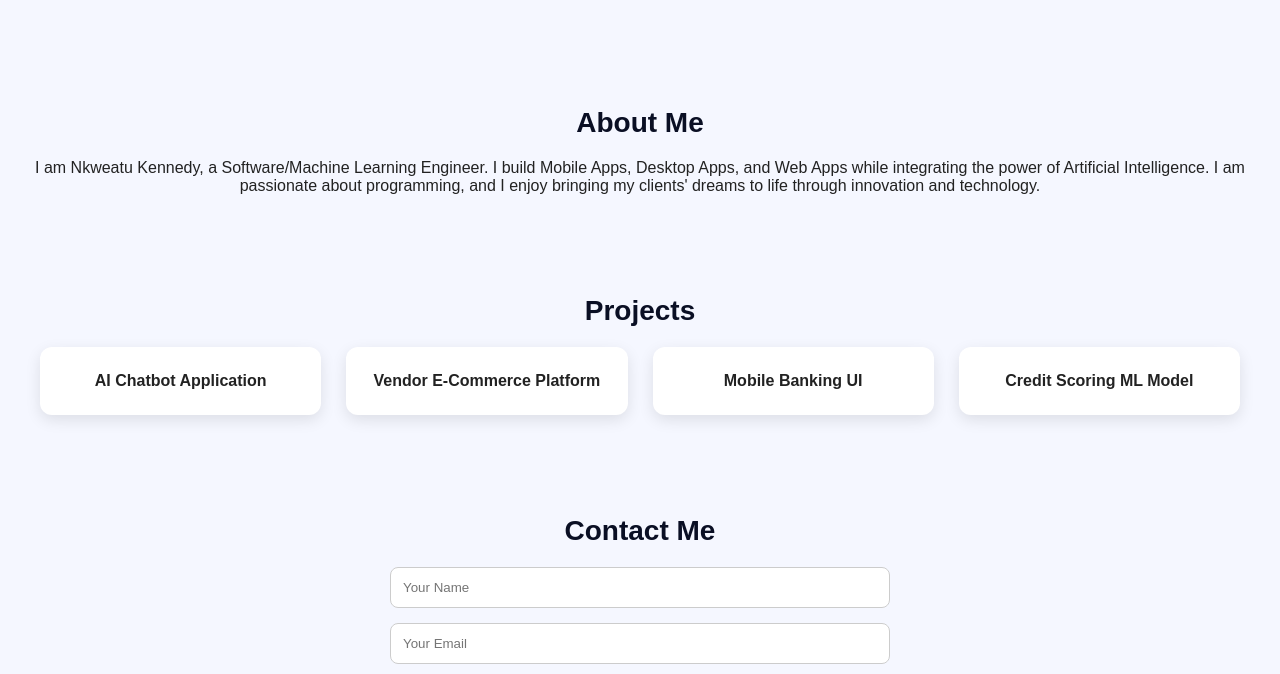
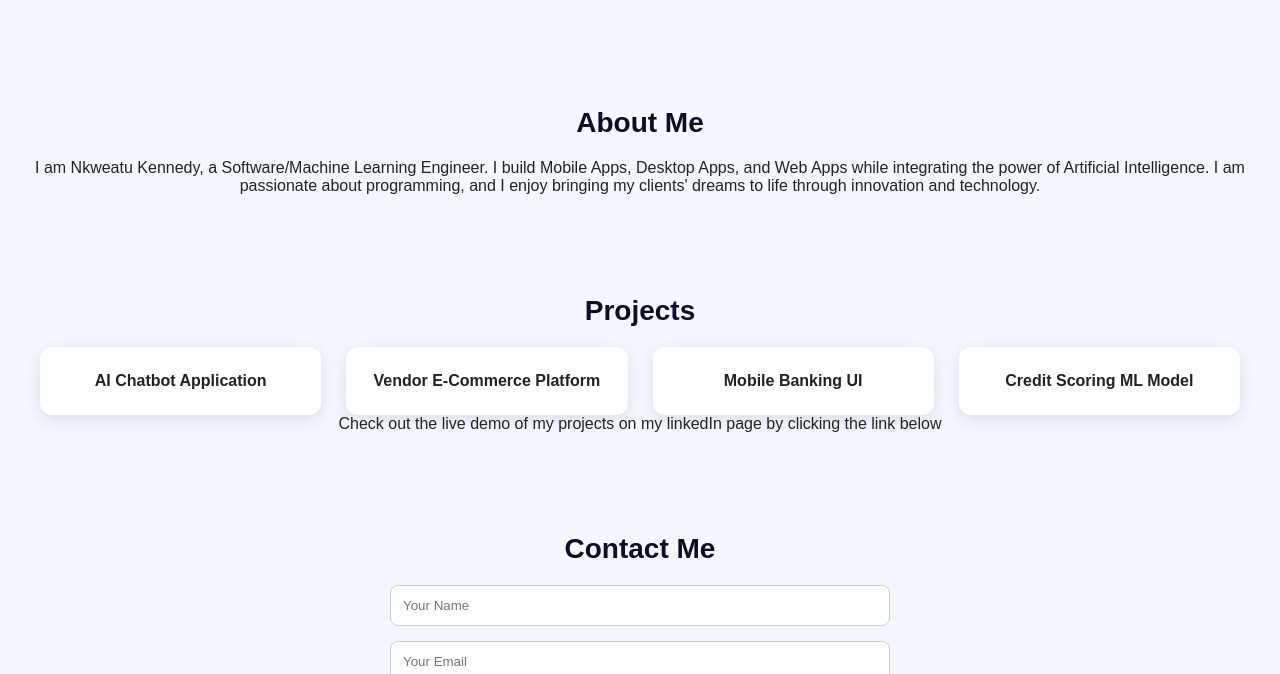
Before and after one commit to NKWEATU/kennedy-nkweatu, a plain HTML site: page index.html in a window 1280 px wide. Shown: the part 426-1100 px from the top of the page. Drawn offline with Linux system fonts and the light colour scheme.

Commit message:
Update index.html

```diff
--- a/index.html
+++ b/index.html
@@ -52,6 +52,7 @@
         <div class="project-card">Mobile Banking UI</div>
         <div class="project-card">Credit Scoring ML Model</div>
     </div>
+    <p>Check out the live demo of my projects on my linkedIn page by clicking the link below</p>
 </section>
 
 <!-- CONTACT SECTION -->
```
